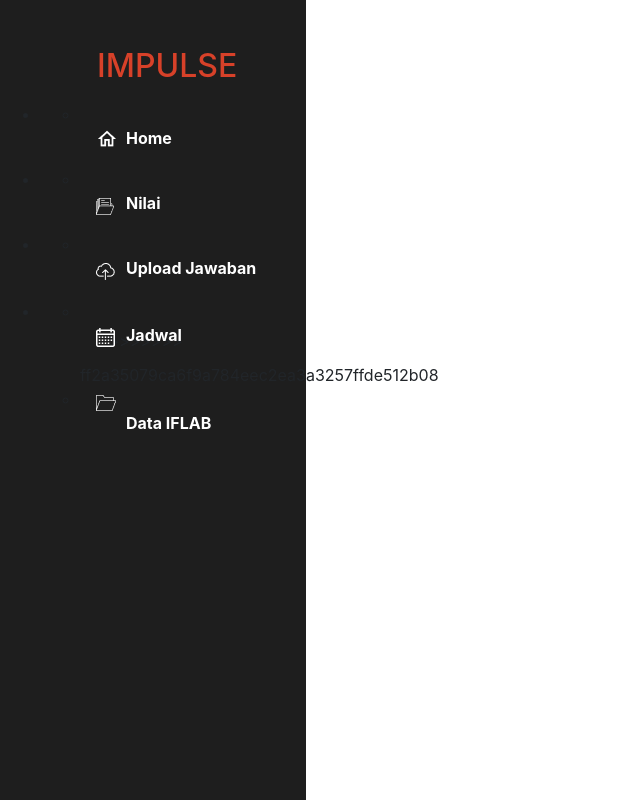
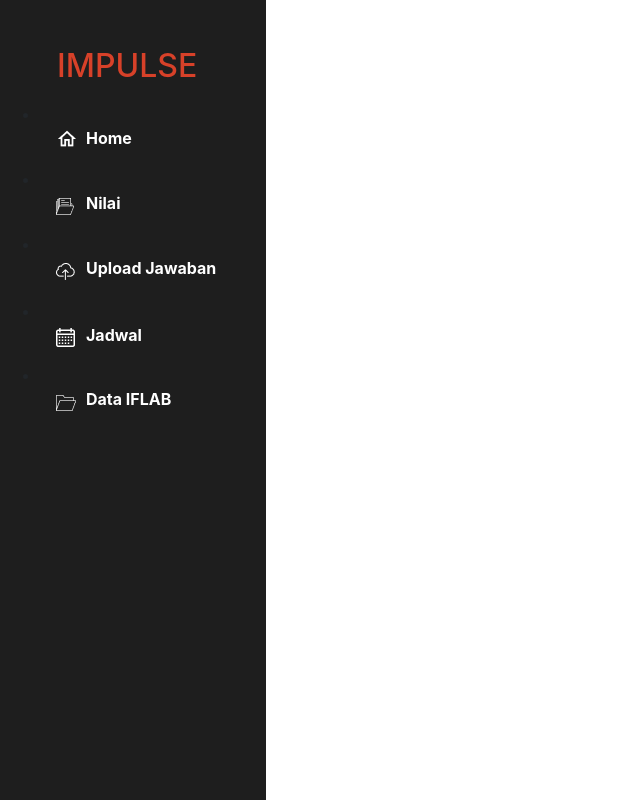
Before and after one commit to mayaams/Tubes-IMK, a CodeIgniter app: page /Tubes-IMK/index.php/welcome/sidebar in a window 1280 px wide. Shown: the whole page, without its empty margins (0-640 px from the left). Run offline with CodeIgniter, Linux system fonts and the light colour scheme.

Commit message:
update xx

```diff
--- a/client/application/views/nilai.php
+++ b/client/application/views/nilai.php
@@ -133,7 +133,7 @@
       <li><b>Upload Jawaban</b></li>
       <img id="iconsiderbar" src="<?php echo base_url('/assets/image/jadwal.png'); ?>" style="margin-left: -20px;">
       <li><b>Jadwal</b></li>
-      <img id="iconsiderbar" src="<?php echo base_url('/assets/image/data.png'); ?>" style="margin-left: -20px;"">
+      <img id="iconsiderbar" src="<?php echo base_url('/assets/image/data.png'); ?>" style="margin-left: -20px;">
           <li><b>Data IFLAB</b></li>
         </ul>
     </div>
--- a/client/application/views/sidebar.php
+++ b/client/application/views/sidebar.php
@@ -6,23 +6,6 @@
   <meta charset="utf-8">
   <meta name="viewport" content="width=device-width, initial-scale=1, shrink-to-fit=no">
 
-<<<<<<< HEAD
-    <title>Sidebar</title>
-  </head>
-  <body>
-    <div id="sidebar">
-        <h2>IMPULSE</h2>
-        <ul>
-          <img id="iconsiderbar" src="<?php echo base_url('/assets/image/home.png'); ?>" style="margin-left: -20px;">
-          <li><b>Home</b></li>
-          <img id="iconsiderbar" src="<?php echo base_url('/assets/image/nilai.png'); ?>" style="margin-left: -20px;">
-          <li><b>Nilai</b></li>
-          <img id="iconsiderbar" src="<?php echo base_url('/assets/image/upload.png'); ?>" style="margin-left: -20px;">
-          <li><b>Upload Jawaban</b></li>
-          <img id="iconsiderbar" src="<?php echo base_url('/assets/image/jadwal.png'); ?>" style="margin-left: -20px;">
-          <li><b>Jadwal</b></li>
-          <img id="iconsiderbar" src="<?php echo base_url('/assets/image/data.png'); ?>" style="margin-left: -20px;">
-=======
   <!-- Bootstrap CSS -->
   <link rel="stylesheet" href="https://stackpath.bootstrapcdn.com/bootstrap/4.3.1/css/bootstrap.min.css" integrity="sha384-ggOyR0iXCbMQv3Xipma34MD+dH/1fQ784/j6cY/iJTQUOhcWr7x9JvoRxT2MZw1T" crossorigin="anonymous">
   <link rel="stylesheet" href="/css/all.min">
@@ -42,8 +25,7 @@
       <li><b>Upload Jawaban</b></li>
       <img id="iconsiderbar" src="<?php echo base_url('/assets/image/jadwal.png'); ?>" style="margin-left: -20px;">
       <li><b>Jadwal</b></li>
-      <img id="iconsiderbar" src="<?php echo base_url('/assets/image/data.png'); ?>" style="margin-left: -20px;"">
->>>>>>> ff2a35079ca6f9a784eec2ea3a3257ffde512b08
+      <img id="iconsiderbar" src="<?php echo base_url('/assets/image/data.png'); ?>" style="margin-left: -20px;">
           <li><b>Data IFLAB</b></li>
         </ul>
     </div>
@@ -51,8 +33,8 @@
     <!-- Optional JavaScript -->
     <!-- jQuery first, then Popper.js, then Bootstrap JS -->
     <script src=" https://code.jquery.com/jquery-3.3.1.slim.min.js" integrity="sha384-q8i/X+965DzO0rT7abK41JStQIAqVgRVzpbzo5smXKp4YfRvH+8abtTE1Pi6jizo" crossorigin="anonymous"></script>
-      <script src="https://cdnjs.cloudflare.com/ajax/libs/popper.js/1.14.7/umd/popper.min.js" integrity="sha384-UO2eT0CpHqdSJQ6hJty5KVphtPhzWj9WO1clHTMGa3JDZwrnQq4sF86dIHNDz0W1" crossorigin="anonymous"></script>
-      <script src="https://stackpath.bootstrapcdn.com/bootstrap/4.3.1/js/bootstrap.min.js" integrity="sha384-JjSmVgyd0p3pXB1rRibZUAYoIIy6OrQ6VrjIEaFf/nJGzIxFDsf4x0xIM+B07jRM" crossorigin="anonymous"></script>
+    <script src="https://cdnjs.cloudflare.com/ajax/libs/popper.js/1.14.7/umd/popper.min.js" integrity="sha384-UO2eT0CpHqdSJQ6hJty5KVphtPhzWj9WO1clHTMGa3JDZwrnQq4sF86dIHNDz0W1" crossorigin="anonymous"></script>
+    <script src="https://stackpath.bootstrapcdn.com/bootstrap/4.3.1/js/bootstrap.min.js" integrity="sha384-JjSmVgyd0p3pXB1rRibZUAYoIIy6OrQ6VrjIEaFf/nJGzIxFDsf4x0xIM+B07jRM" crossorigin="anonymous"></script>
 </body>
 
 </html>
```
